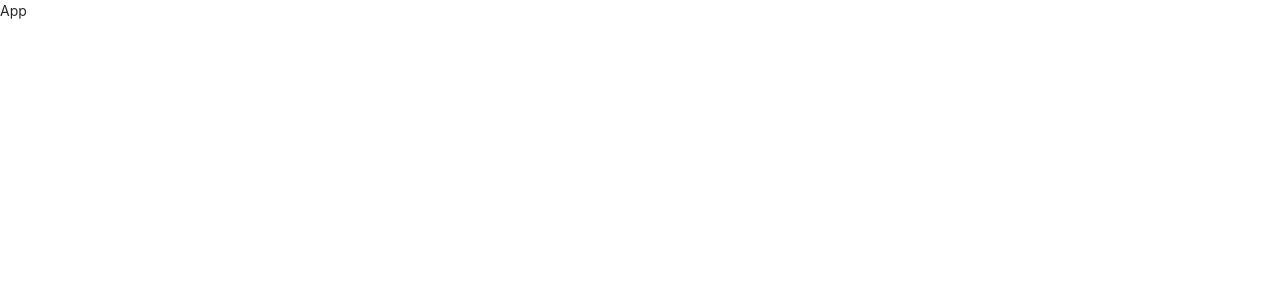
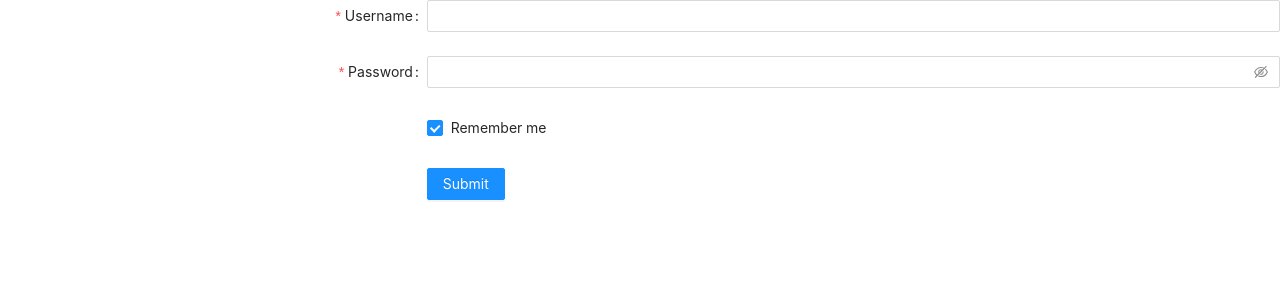
Before and after one commit to Sunny-117/my-treasure, a React (Vite) app: page /login in a window 1280 px wide. Shown: the top 300 px of the page. Built offline with nearby package versions, Linux system fonts and the light colour scheme.

Commit message:
feat: add new feature

```diff
--- a/package.json
+++ b/package.json
@@ -12,7 +12,8 @@
     "antd": "^4.24.1",
     "axios": "^1.1.3",
     "react": "^18.2.0",
-    "react-dom": "^18.2.0"
+    "react-dom": "^18.2.0",
+    "react-router": "^6.4.3"
   },
   "devDependencies": {
     "@types/react": "^18.0.24",
--- a/src/App.jsx
+++ b/src/App.jsx
@@ -1,6 +1,17 @@
 import React from 'react'
+import { BrowserRouter as Router, Routes, Route } from 'react-router-dom'
+import Login from './components/Login'
+import Register from './components/Register'
+
 export default function App() {
   return (
-    <div>App</div>
+    <div>
+      <Router>
+        <Routes>
+          <Route path="/login" element={<Login></Login>}></Route>
+          <Route path="/register" element={<Register></Register>}></Route>
+        </Routes>
+      </Router>
+    </div>
   )
 }
```
Also changed, not shown: 2 other files (tests, documents, lock files or other folders).
